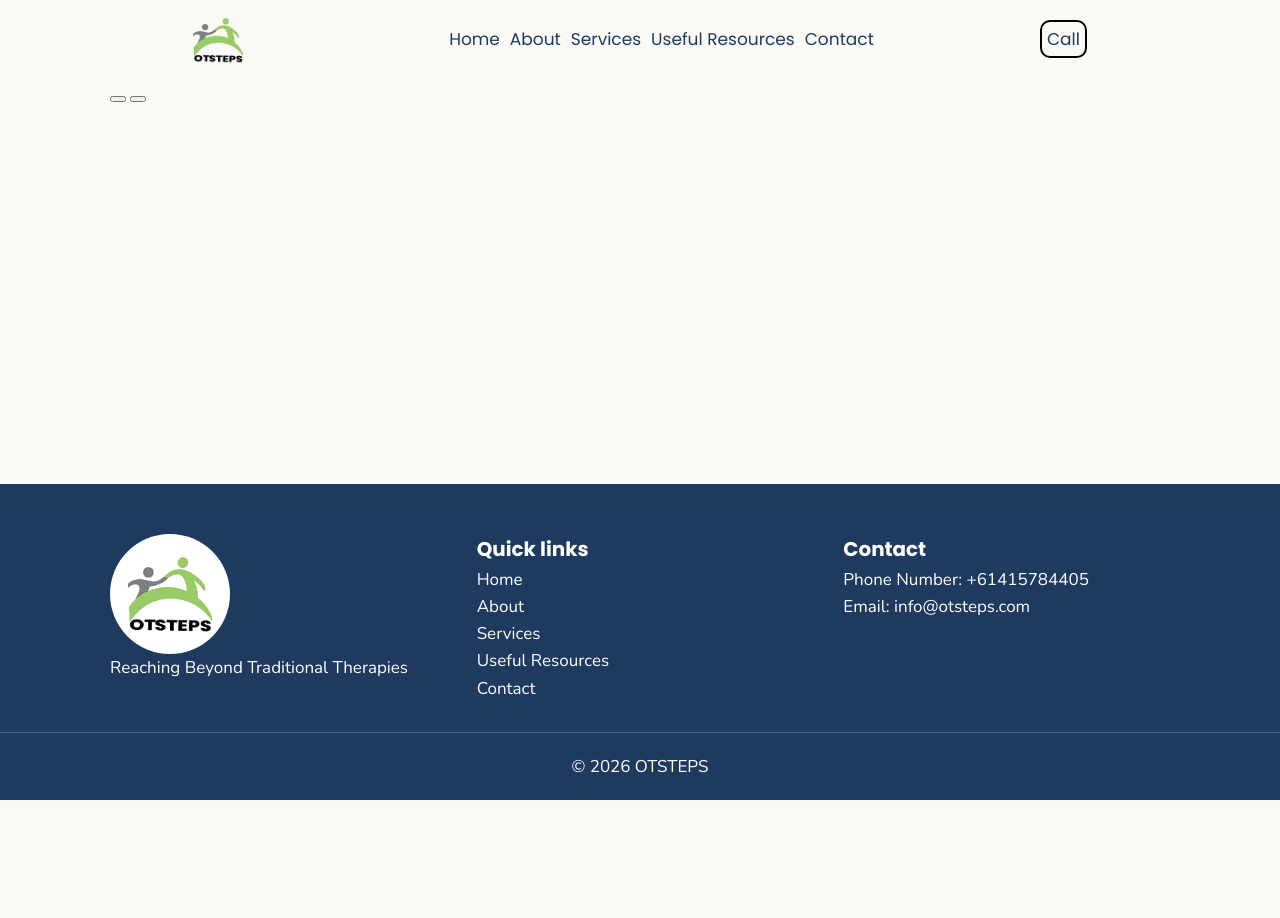
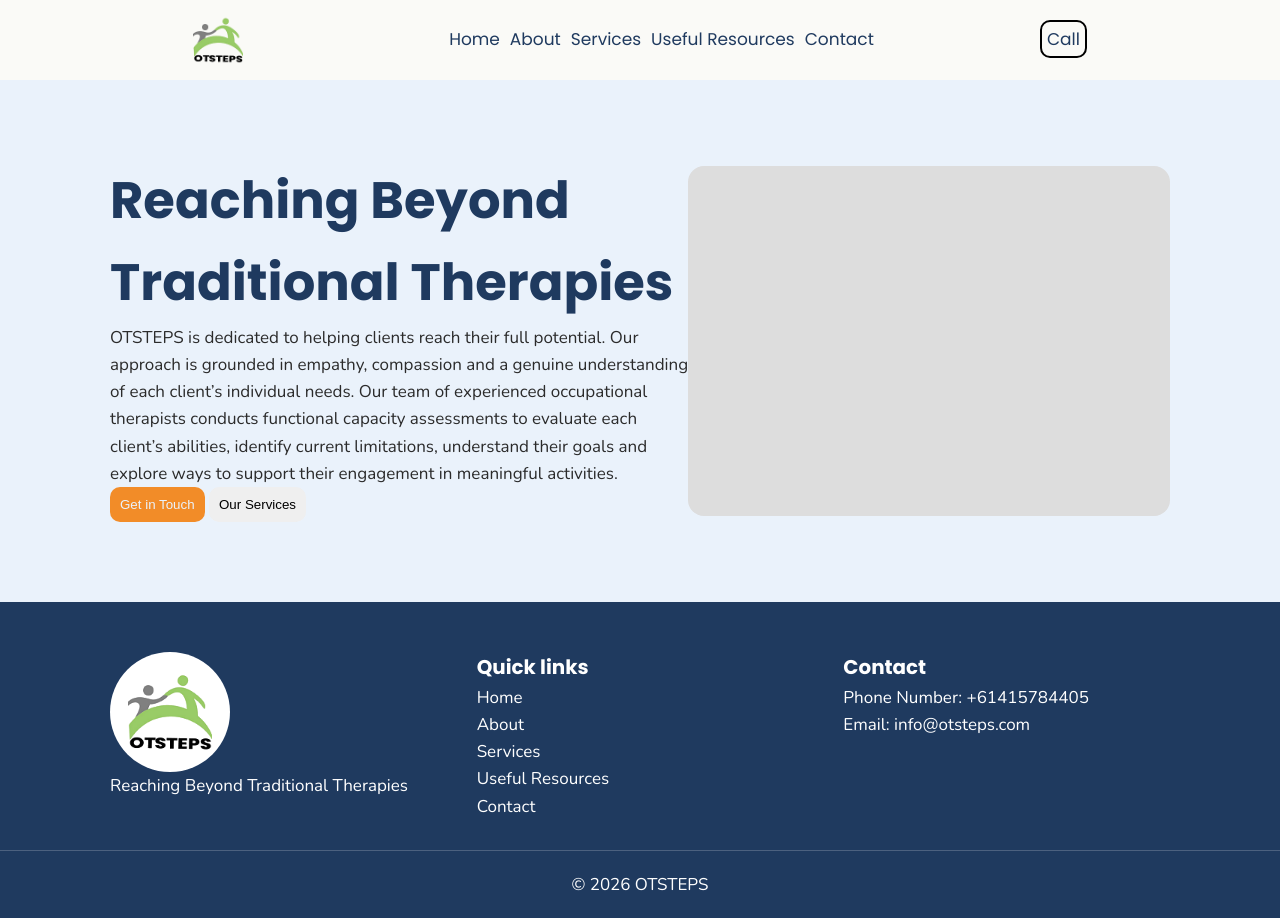
Before and after one commit to Developer-Coder1/OTSteps, a plain HTML site: page index.html in a window 1280 px wide. Before the commit the page ends 800 px from the top, so only its background shows below. Drawn offline with nearby package versions, Linux system fonts and the light colour scheme.

Commit message:
Create hero Section with styles

```diff
--- a/css/style.css
+++ b/css/style.css
@@ -122,8 +122,49 @@ footer a:hover{
 
 .container { max-width: 1100px; margin: 0 auto; padding: 0 20px; }
 
+.hero{
+  background-color: var(--sky);
+  padding: 80px 0;
+}
+
+.hero-grid{
+  display: grid;
+  grid-template-columns: 1.2fr 1fr;
+  align-items: center;
+}
+
+.btn-primary{
+background-color: var(--orange);
+color: #eaf2fb;
+border: none;
+}
+
+.btn-outline{
+  border: 1px var(--navy) transparent;
+}
+
+.btn-outline,
+.btn-primary{
+  padding: 10px;
+  border-radius: 10px;
+}
+
+.btn-outline:hover,
+.btn-primary:hover{
+  background-color: var(--orange);
+}
+
+.hero h1{
+  font-size: clamp(2rem, 5vw, 3.2rem);
+}
+
+
 @media (max-width: 768px) {
   .footer-grid {
     grid-template-columns: 1fr;
   }
+
+  .hero-grid {
+    grid-template-columns: 1fr;
+  }
 }
--- a/index.html
+++ b/index.html
@@ -42,13 +42,13 @@
       <section class="hero">
         <div class="container hero-grid">
           <div>
-            <h1></h1>
-            <p></p>
-            <button></button>
-            <button></button>
+            <h1>Reaching Beyond Traditional Therapies</h1>
+            <p>OTSTEPS is dedicated to helping clients reach their full potential. Our approach is grounded in empathy, compassion and a genuine understanding of each client’s individual needs. Our team of experienced occupational therapists conducts functional capacity assessments to evaluate each client’s abilities, identify current limitations, understand their goals and explore ways to support their engagement in meaningful activities.</p>
+            <button class="btn-primary">Get in Touch</button>
+            <button class="btn-outline">Our Services</button>
           </div>
 
-          <div>
+          <div style="background: #ddd; height: 350px; border-radius: 16px">
             <!-- image placeholder-->
           </div>
         </div>
```
